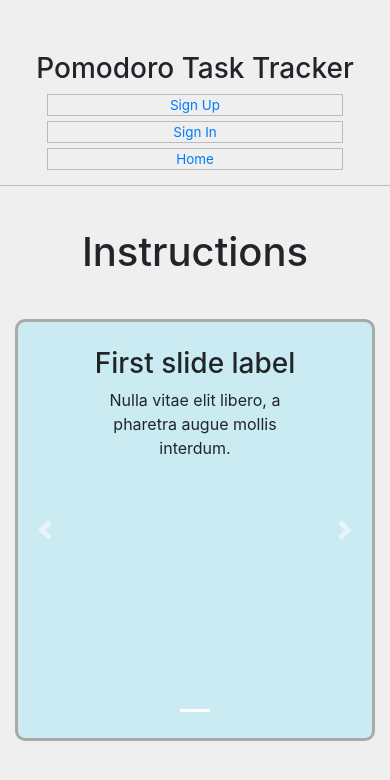
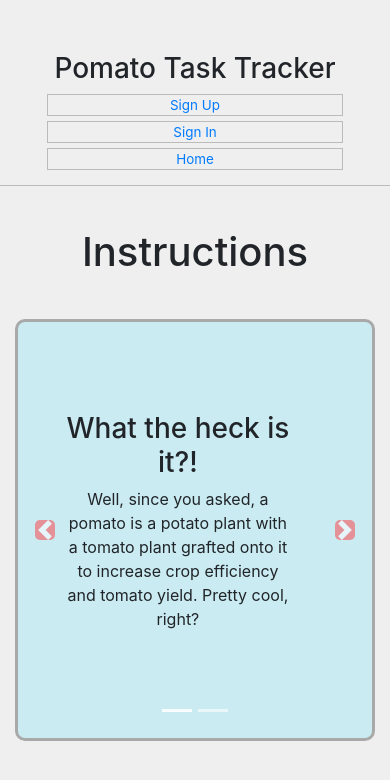
Before and after one commit to matthewjmontalto/capstone-pomodoro-tracker-client-redeploy, a React app: page /#/ in a window 390 px wide. Shown: the top 780 px of the page. Built offline with nearby package versions, Linux system fonts and the light colour scheme.

Commit message:
Second Round Carousel Styling
- Add flex behavior to carousel items to center content
- Add first slide of content to Carousel

- Update application title in index.html and Header H1

```diff
--- a/public/index.html
+++ b/public/index.html
@@ -11,7 +11,7 @@ unless you know exactly what you're doing! -->
     <link rel="manifest" href="%PUBLIC_URL%/manifest.json">
     <link rel="shortcut icon" href="%PUBLIC_URL%/favicon.ico">
 
-    <title>React App</title>
+    <title>Pomato Task Tracker</title>
   </head>
   <body>
     <noscript>
--- a/src/header/Header.js
+++ b/src/header/Header.js
@@ -26,7 +26,7 @@ const alwaysOptions = (
 
 const Header = ({ user }) => (
   <header className="main-header">
-    <h1>Pomodoro Task Tracker</h1>
+    <h1>Pomato Task Tracker</h1>
     <nav>
       { user && <span>Welcome, {user.email}</span>}
       { user ? authenticatedOptions : unauthenticatedOptions }
--- a/src/home/components/Carousel.js
+++ b/src/home/components/Carousel.js
@@ -8,8 +8,16 @@ const WelcomeInstructions = () => (
     <Carousel>
       <Carousel.Item>
         <div className="slide-content">
-          <h3>First slide label</h3>
-          <p>Nulla vitae elit libero, a pharetra augue mollis interdum.</p>
+          <h3>What the heck is it?!</h3>
+          <p>Well, since you asked, a pomato is a potato plant with a tomato
+          plant grafted onto it to increase crop efficiency and tomato yield.
+          Pretty cool, right?</p>
+        </div>
+      </Carousel.Item>
+      <Carousel.Item>
+        <div className="slide-content">
+          <h3>Um, no really...</h3>
+          <p>Oh this old thing! Yes. </p>
         </div>
       </Carousel.Item>
     </Carousel>
--- a/src/home/components/Carousel.scss
+++ b/src/home/components/Carousel.scss
@@ -5,18 +5,30 @@ $sky: #caebf2;
 $deep-carbon: #545454;
 
 h1 {
+  margin-top: 5vh;
   text-align: center;
-  margin-top: 5vh;
 }
 
 .carousel {
+  align-items: center;
   background-color: $sky;
   border: 3px $carbon solid;
   border-radius: 10px;
+  display: flex;
   height: 50vh;
   margin: 5vh auto 0;
   max-width: 60vw;
   padding: 25px;
+
+  .carousel-control-next-icon {
+    background-color: $watermelon;
+    border-radius: 5px;
+  }
+
+  .carousel-control-prev-icon {
+    background-color: $watermelon;
+    border-radius: 5px;
+  }
 }
 
 .slide-content {
@@ -28,12 +40,7 @@ h1 {
 
 @media only screen and (max-width: 768px) {
   .carousel {
-    background-color: $sky;
-    border: 3px $carbon solid;
-    border-radius: 10px;
-    height: 50vh;
     margin: 5vh auto 0;
     max-width: 100vw;
-    padding: 25px;
   }
 }
```
